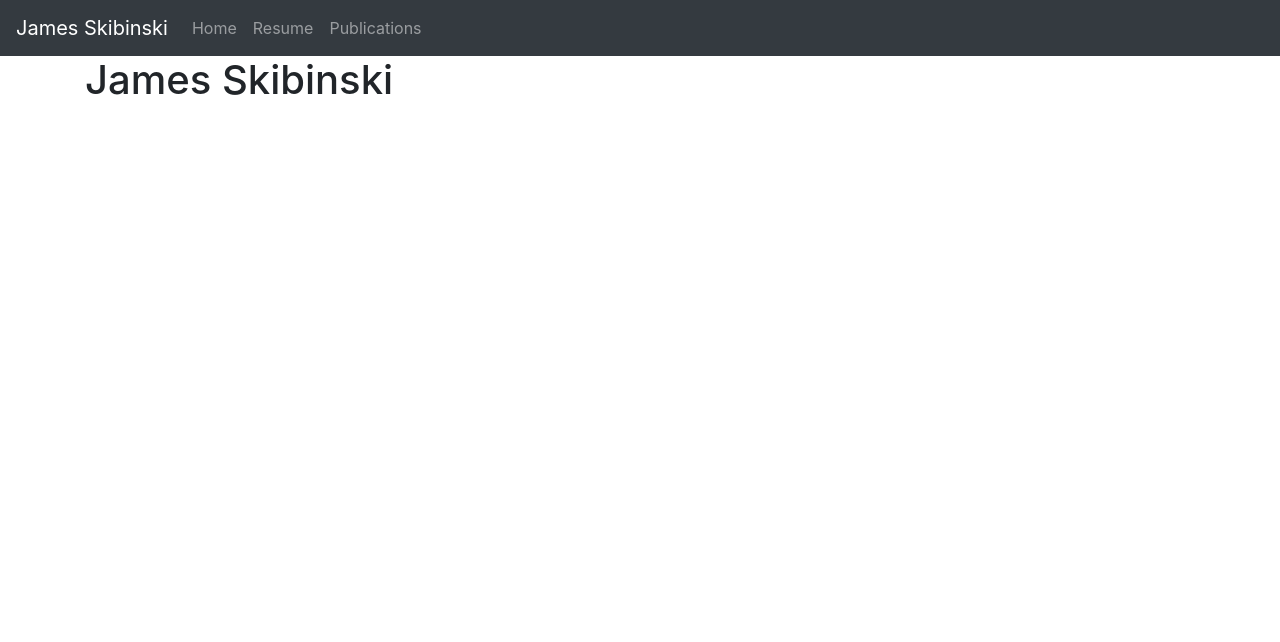
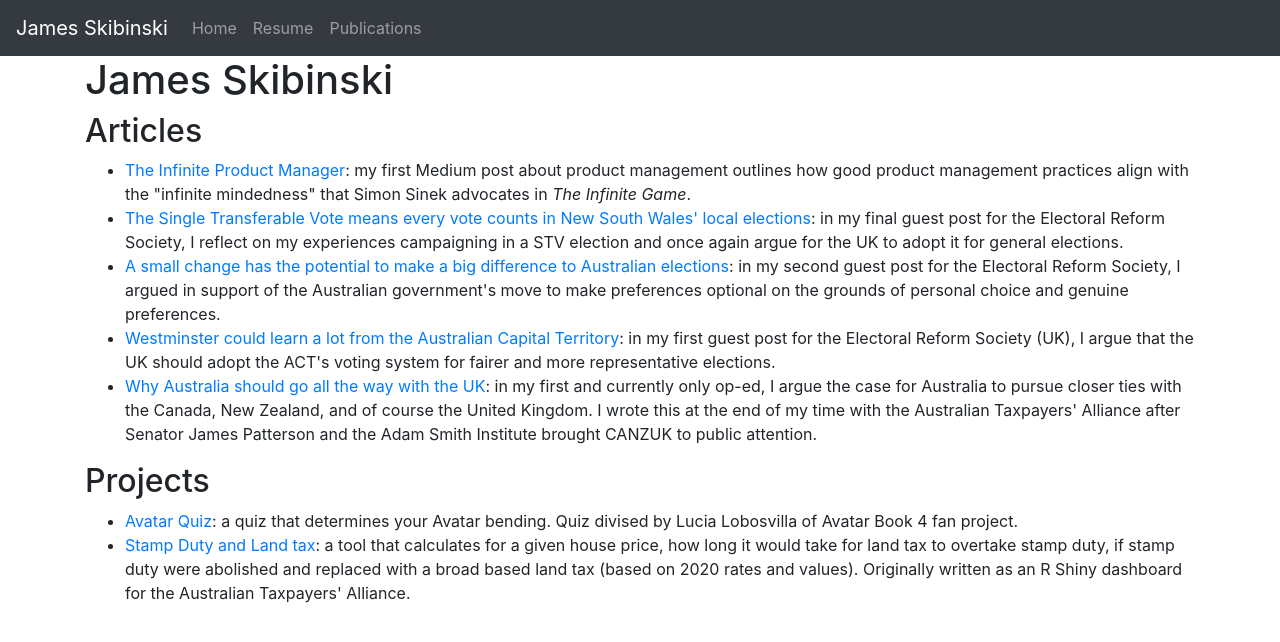
Before and after one commit to skibbi3/skibbi3.github.io, a plain HTML site: page index.html in a window 1280 px wide. Drawn offline with nearby package versions, Linux system fonts and the light colour scheme.

Commit message:
Updated index page

```diff
--- a/index.html
+++ b/index.html
@@ -10,20 +10,30 @@
 </header>
 <html>
 <body>
-<div id="fb-root"></div>
-	<script async defer crossorigin="anonymous" src="https://connect.facebook.net/en_GB/sdk.js#xfbml=1&version=v13.0" nonce="vi1l8JC9"></script>
+
 <div id="main-bar"></div>
 
 <div class="container">
 	<div class="row">
 		<div class="col">
 			<h1>James Skibinski</h1>
-			<p></p>
+
+			<h2>Articles</h2>
+			<ul>
+				<li><a href="https://medium.com/@skibinski.james/the-infinite-product-manager-a383d8ea23c3">The Infinite Product Manager</a>: my first Medium post about product management outlines how good product management practices align with the "infinite mindedness" that Simon Sinek advocates in <i>The Infinite Game</i>.</li>
+				<li><a href="https://www.electoral-reform.org.uk/the-single-transferable-vote-means-every-vote-counts-in-new-south-wales-local-elections/">The Single Transferable Vote means every vote counts in New South Wales' local elections</a>: in my final guest post for the Electoral Reform Society, I reflect on my experiences campaigning in a STV election and once again argue for the UK to adopt it for general elections.</li>
+				<li><a href="https://www.electoral-reform.org.uk/a-small-change-has-the-potential-to-make-a-big-difference-to-australian-elections/">A small change has the potential to make a big difference to Australian elections</a>: in my second guest post for the Electoral Reform Society, I argued in support of the Australian government's move to make preferences optional on the grounds of personal choice and genuine preferences.</li>
+				<li><a href="https://www.electoral-reform.org.uk/westminster-could-learn-a-lot-from-the-australian-capital-territory/">Westminster could learn a lot from the Australian Capital Territory</a>: in my first guest post for the Electoral Reform Society (UK), I argue that the UK should adopt the ACT's voting system for fairer and more representative elections.</li>
+				<li><a href="http://www.taxpayers.org.au/opeds/why-australia-should-go-all-the-way-with-the-uk">Why Australia should go all the way with the UK</a>: in my first and currently only op-ed, I argue the case for Australia to pursue closer ties with the Canada, New Zealand, and of course the United Kingdom. I wrote this at the end of my time with the Australian Taxpayers' Alliance after Senator James Patterson and the Adam Smith Institute brought CANZUK to public attention.</li>
+			</ul>
+			<h2>Projects</h2>
+			<ul>
+				<li><a href="./projects/avatar_quiz/avatar_quiz.html">Avatar Quiz</a>: a quiz that determines your Avatar bending. Quiz divised by Lucia Lobosvilla of Avatar Book 4 fan project.</li>
+				<li><a href="./projects/land_tax/landtax.html">Stamp Duty and Land tax</a>: a tool that calculates for a given house price, how long it would take for land tax to overtake stamp duty, if stamp duty were abolished and replaced with a broad based land tax (based on 2020 rates and values). Originally written as an R Shiny dashboard for the Australian Taxpayers' Alliance.</li>
+			</ul>
 		</div>
 	</div>
 </div>
 
-<div class="fb-comments" data-href="https://skibbi3.github.io/" data-width="" data-numposts="5"></div>
-
 </body>
 </html>
```
Also changed, not shown: img/jskibinski_LARGE.jpg (added), 2 other files.
